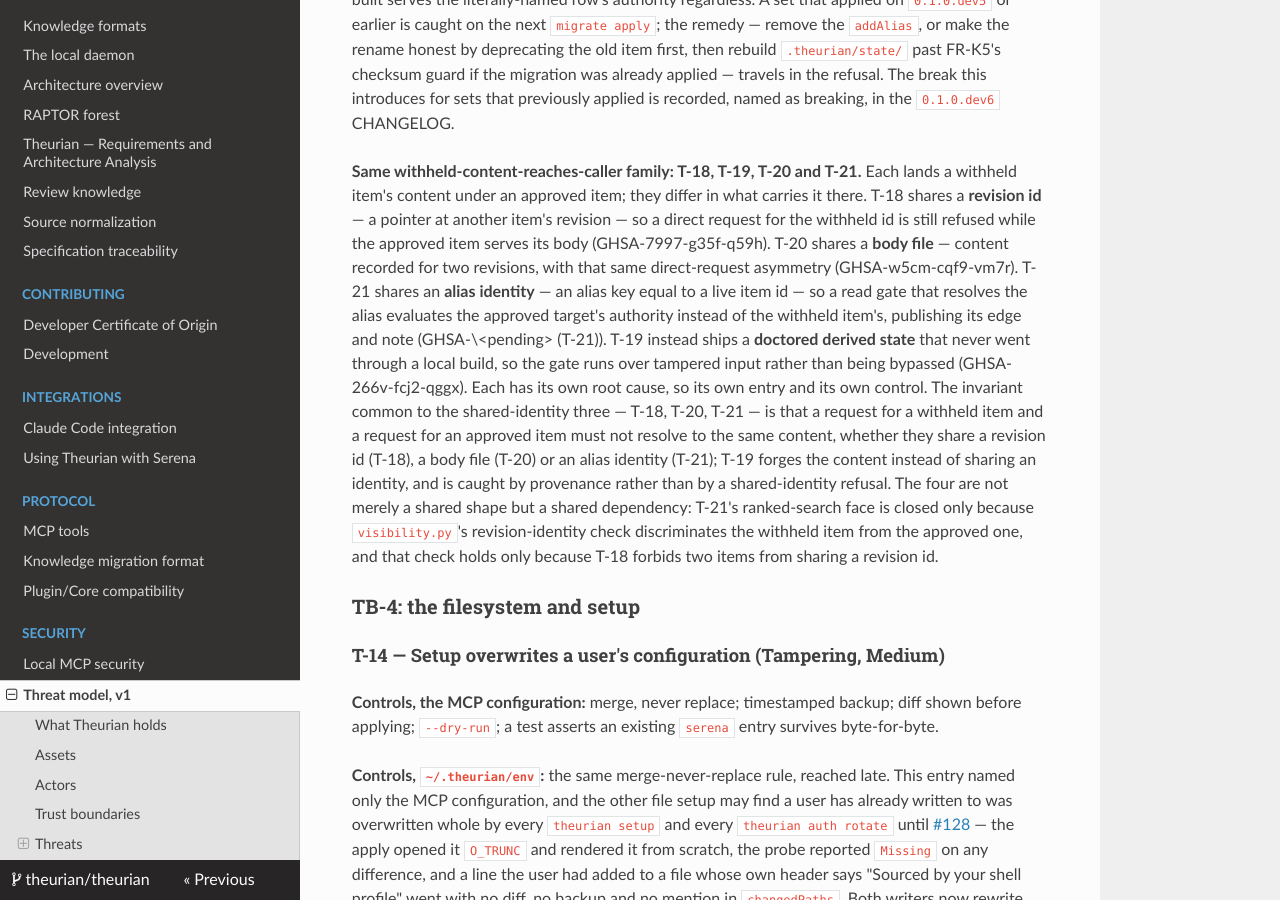
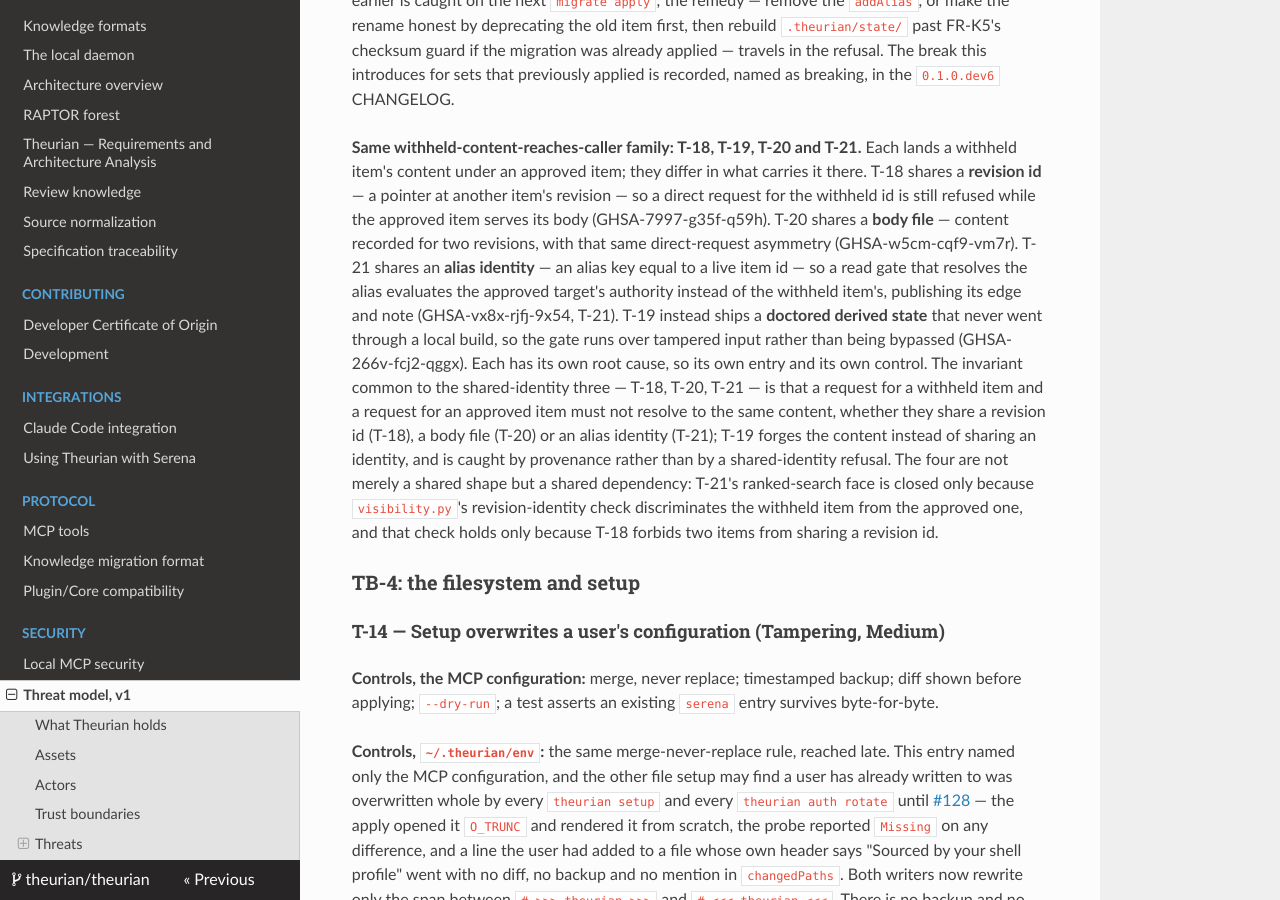
Before and after one commit to theurian/theurian, an MkDocs documentation site: the page built from docs/security/threat-model.md, in a window 1280 px wide and 900 px high, scrolled down 87026 px. Built offline with MkDocs 1.6.1, drawn with Linux system fonts in a browser that asks for light colours; some of the changed text lies outside the part shown.

Commit message:
docs(security): fill the T-21 advisory id (GHSA-vx8x-rjfj-9x54)
Signed-off-by: Takehide Uchida <utchy007@gmail.com>

```diff
--- a/docs/security/threat-model.md
+++ b/docs/security/threat-model.md
@@ -4099,8 +4099,7 @@ project, the note `REJECTED BECAUSE sessions.token held raw bearer tokens until
 never appeared; only the note leaked — which is the content `knowledge.get` says
 a rejected revision is withheld *for*. Reproducible in the shipped default
 configuration through the documented migration API, so **Critical**. Affected
-0.1.0.dev0–0.1.0.dev5, fixed in 0.1.0.dev6 (GHSA-\<pending\> (T-21), assigned when
-the advisory is published).
+0.1.0.dev0–0.1.0.dev5, fixed in 0.1.0.dev6 (GHSA-vx8x-rjfj-9x54, T-21).
 
 The root cause is that an alias key and an item id share one namespace, and a
 read that resolves the alias then evaluates the *wrong* item's authority: it asks
@@ -4173,7 +4172,7 @@ content recorded for two revisions, with that same direct-request asymmetry
 (GHSA-w5cm-cqf9-vm7r). T-21 shares an **alias identity** — an alias key equal to a
 live item id — so a read gate that resolves the alias evaluates the approved
 target's authority instead of the withheld item's, publishing its edge and note
-(GHSA-\<pending\> (T-21)). T-19 instead ships a **doctored derived state** that
+(GHSA-vx8x-rjfj-9x54, T-21). T-19 instead ships a **doctored derived state** that
 never went through a local build, so the gate runs over tampered input rather
 than being bypassed (GHSA-266v-fcj2-qggx). Each has its own root cause, so its own
 entry and its own control. The invariant common to the shared-identity three —
@@ -4306,7 +4305,7 @@ fix.
 | T-18 | Reused revision id resolves to a withheld item's body | I | Critical | Closed in 0.1.0.dev3 — item-scoped `append_revision` + `put_item` store guards, `SCHEMA_VERSION` gate (GHSA-7997-g35f-q59h) |
 | T-19 | A repository ships a doctored `.theurian/state/` served without a local build | I | Critical | Closed in 0.1.0.dev4 — out-of-tree `BuildProvenance` anchor, enforced at every serve path (GHSA-266v-fcj2-qggx, ADR-0004, SEC-7) |
 | T-20 | A body file shared across two revisions is served past the status gate | I | Critical | Closed in 0.1.0.dev5 — whole-set refusal keyed on body filesystem identity (`st_dev`/`st_ino`), `DuplicateContentFileError` (GHSA-w5cm-cqf9-vm7r) |
-| T-21 | An alias key colliding with a live item id resolves a withheld item to an approved item's authority | I | Critical | Closed in 0.1.0.dev6 — non-resolving `get_item_exact` on the read gate, plus a whole-set write refusal (`AliasItemCollisionError`, `deprecated` exempt); ranked face held by T-18 (GHSA-\<pending\>) |
+| T-21 | An alias key colliding with a live item id resolves a withheld item to an approved item's authority | I | Critical | Closed in 0.1.0.dev6 — non-resolving `get_item_exact` on the read gate, plus a whole-set write refusal (`AliasItemCollisionError`, `deprecated` exempt); ranked face held by T-18 (GHSA-vx8x-rjfj-9x54) |
 
 ## Explicitly out of scope
 
```
Also changed, not shown: packages/theurian-core/CHANGELOG.md (+5 -3 lines).
